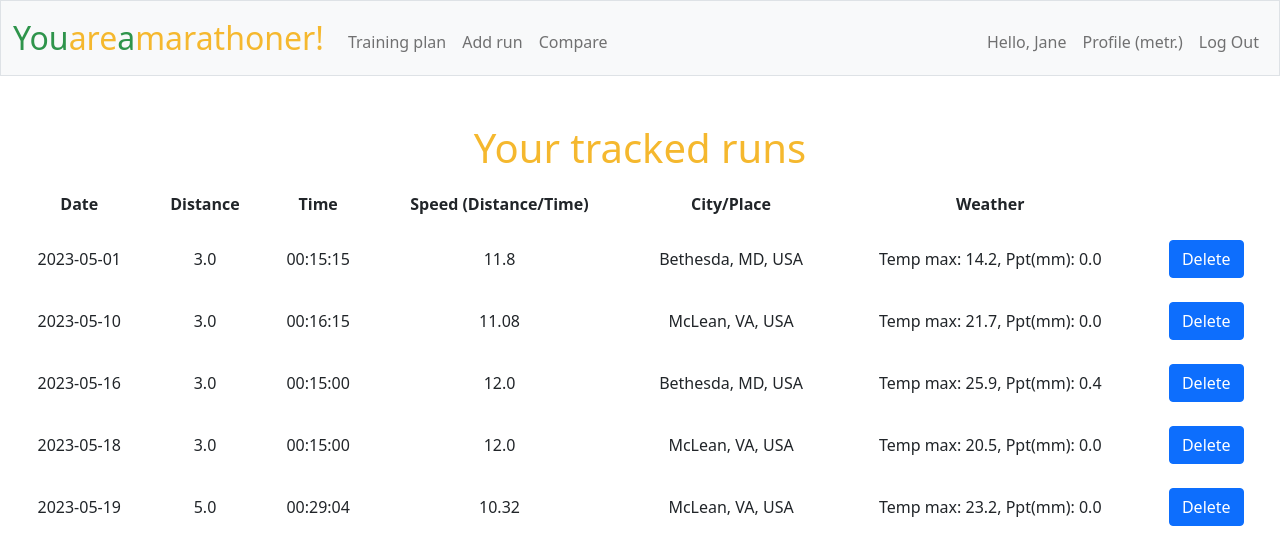
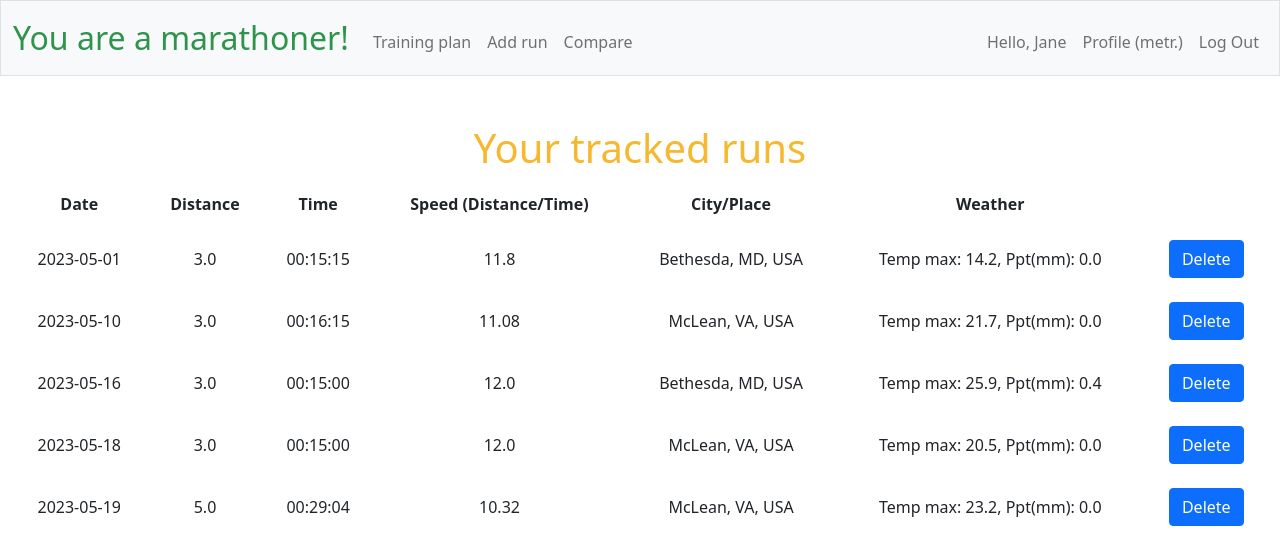
Before and after one commit to pavlovajane/cs50-final-project, a Flask app: page / in a window 1280 px wide. Shown: the top 537 px of the page. Run offline with Flask 2, Linux system fonts and the light colour scheme; a user stored in the database is signed in; data comes from the database, SQL or seed files in the repository; some libraries are stand-ins or nearby versions.

Commit message:
Fixes to favicon and logo

```diff
--- a/templates/layout.html
+++ b/templates/layout.html
@@ -26,7 +26,7 @@
 
         <nav class="bg-light border navbar navbar-expand-md navbar-light">
             <div class="container-fluid">
-                <a class="navbar-brand" href="/"><span class="green">You</span><span class="yellow">are</span><span class="green">a</span><span class="yellow">marathoner!</span></a>
+                <a class="navbar-brand" href="/"><span class="green">You</span><span class="green"> are</span><span class="green"> a</span><span class="green"> marathoner!</span></a>
                 <button aria-controls="navbar" aria-expanded="false" aria-label="Toggle navigation" class="navbar-toggler"
                     data-bs-target="#navbar" data-bs-toggle="collapse" type="button">
                     <span class="navbar-toggler-icon"></span>
```
Also changed, not shown: static/favicon.ico.
